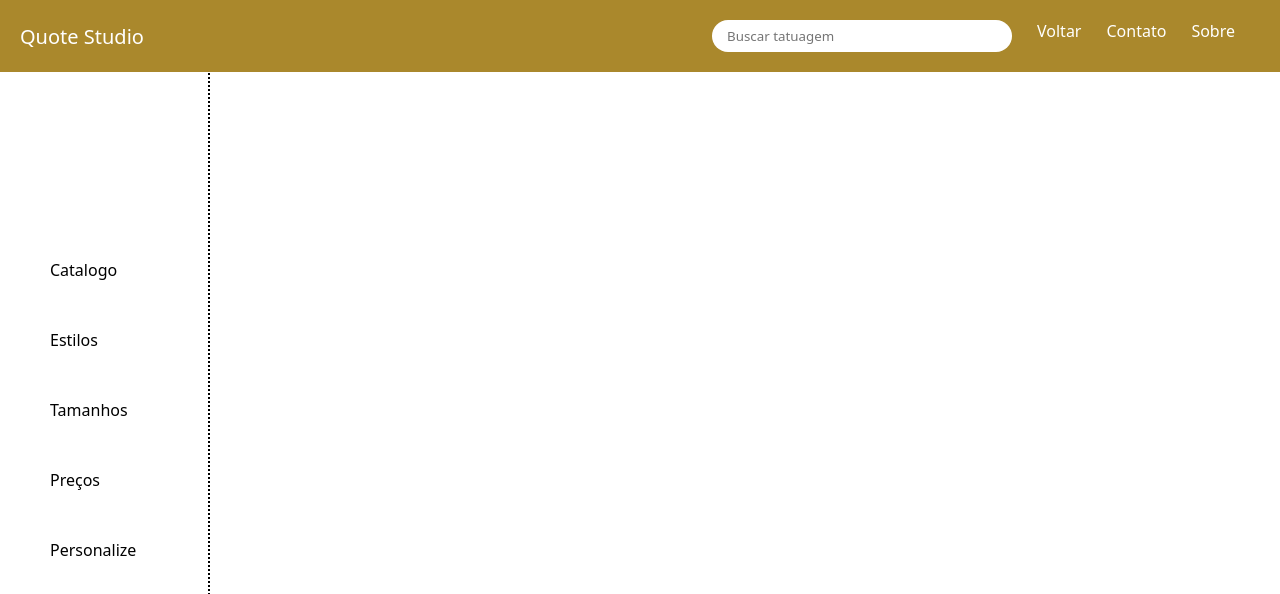
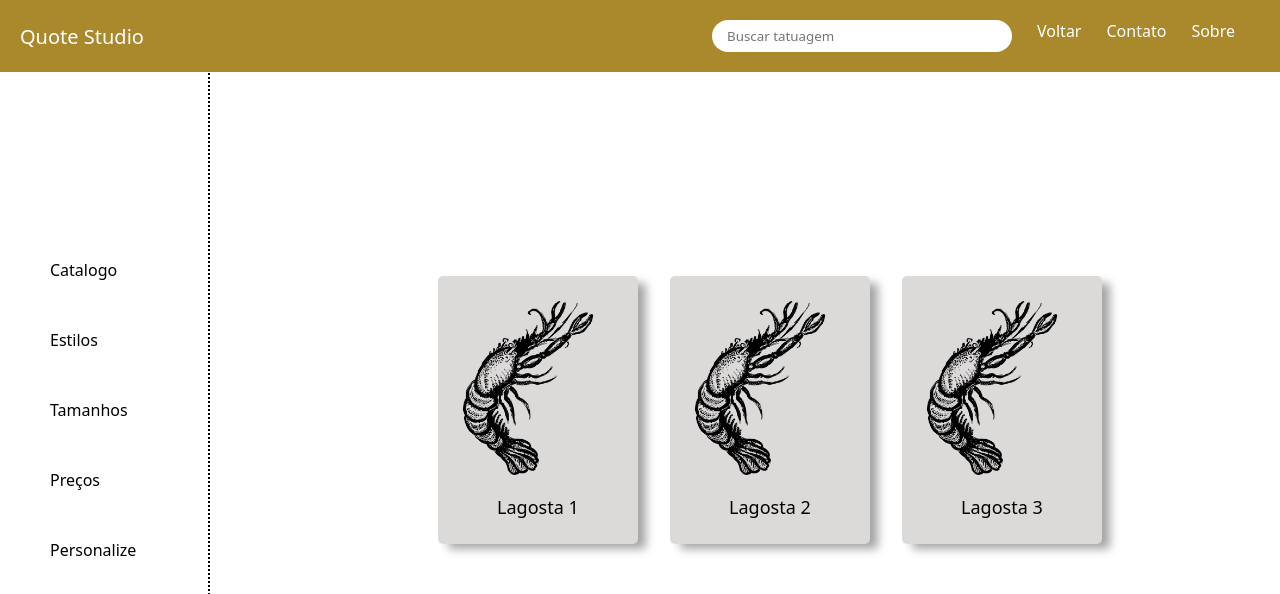
Before and after one commit to RafaelAntoniete/P.I._DSM_1-_Semestre, a plain HTML site: page projeto/orcamento.html in a window 1280 px wide. Shown: the top 594 px of the page. Drawn offline with Linux system fonts and the light colour scheme.

Commit message:
04/05/2023

```diff
--- a/projeto/orcamento.html
+++ b/projeto/orcamento.html
@@ -32,6 +32,18 @@
             </ul>
         </div>
         <div class="tattoos">
+            <div class="card">
+                <img src="./public/lagosta.png" alt="Lagosta">
+                <p>Lagosta 1</p>
+            </div>
+            <div class="card">
+                <img src="./public/lagosta.png" alt="Lagosta">
+                <p>Lagosta 2</p>
+            </div>
+            <div class="card">
+                <img src="./public/lagosta.png" alt="Lagosta">
+                <p>Lagosta 3</p>
+            </div>
         </div>
     </section>
 
--- a/projeto/style.css
+++ b/projeto/style.css
@@ -68,10 +68,10 @@ ul a {
 .home button {
     appearance: none;
     background-color: transparent;
-    border: 0.125em solid #1A1A1A;
+    border: 0.125em solid #ffffff;
     border-radius: 0.9375em;
     box-sizing: border-box;
-    color: #3B3B3B;
+    color: #ffffff;
     cursor: pointer;
     display: inline-block;
     font-size: 16px;
--- a/projeto/styles/orcamento.css
+++ b/projeto/styles/orcamento.css
@@ -80,4 +80,24 @@ section{
     display: flex;
     justify-content: center;
     align-items: center;
+    gap: 2rem;
+    flex-wrap: wrap;
+    height: 100vh;
 }
+
+/* Catalogo Cards*/
+.card{
+    padding: 25px;
+    background-color: #dcd9d9;
+    box-shadow: 9px 6px 10px -1px #a5a5a5;
+    border-radius: 5px;
+    text-align: center;
+}
+.card img{
+    width: 150px;
+}
+
+.card p{
+    font-size: 18px;
+    margin-top: 15px;
+}
```
Also changed, not shown: projeto/public/lagosta.png (added).
